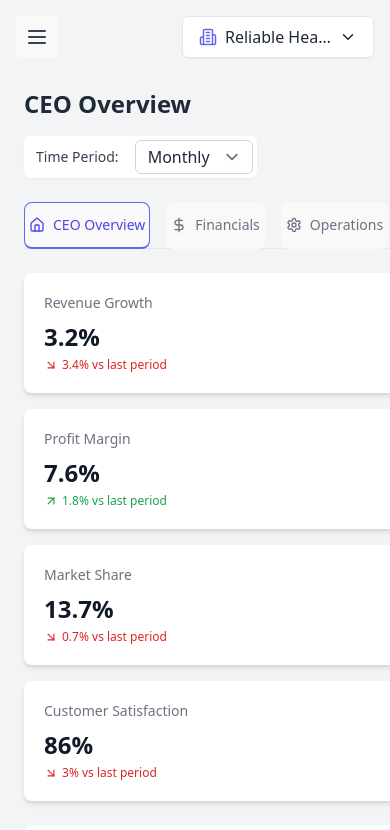
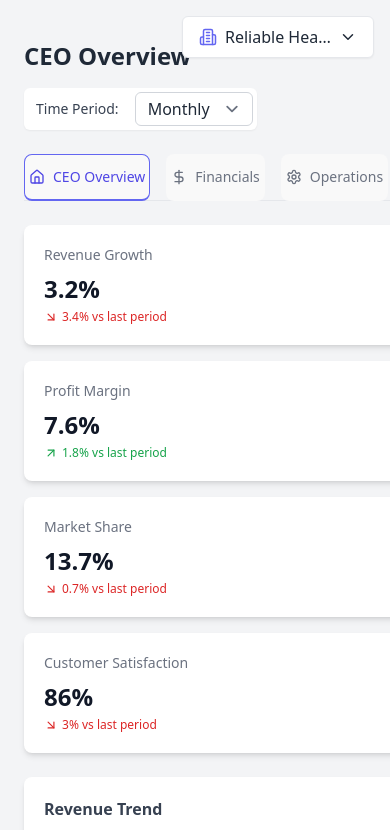
Before and after one commit to juliomeza/logistics-dashboard, a React (Vite) app: page / in a window 390 px wide. Shown: the top 830 px of the page. Built offline with nearby package versions, Linux system fonts and the light colour scheme.

Commit message:
Sidebar mejorado para cellphone

```diff
--- a/src/components/layout/DashboardLayout.tsx
+++ b/src/components/layout/DashboardLayout.tsx
@@ -24,29 +24,23 @@
   onPeriodChange,
   currentViewTitle
 }) => {
-  const [isMobileMenuOpen, setIsMobileMenuOpen] = useState(false);
+  // No more mobile menu state since we removed the hamburger menu
   const selectedSubsidiary = subsidiaries.find(s => s.id === selectedSubsidiaryId);
-
-  const toggleMobileMenu = () => {
-    setIsMobileMenuOpen(!isMobileMenuOpen);
-  };
 
   return (
     <div className="min-h-screen bg-gray-100 dark:bg-gray-900">
-      {/* Sidebar for both mobile and desktop */}
+      {/* Sidebar - desktop only now */}
       <Sidebar
         subsidiaries={subsidiaries}
         selectedSubsidiaryId={selectedSubsidiaryId}
         onSelectSubsidiary={onSelectSubsidiary}
-        isMobileMenuOpen={isMobileMenuOpen}
-        onMobileMenuToggle={toggleMobileMenu}
       />
 
       {/* Main Content - Adjusted for sidebar presence on desktop */}
       <div className="md:pl-64 flex flex-col flex-1">
         <main className="flex-1 p-6 lg:p-8 overflow-y-auto w-full max-w-[1400px] mx-auto">
-          {/* Header Section - Adjusted for mobile */}
-          <div className="flex flex-col md:flex-row justify-between items-start md:items-center mb-6 gap-4 mt-16 md:mt-0">
+          {/* Header Section - Moved up with reduced top margin */}
+          <div className="flex flex-col md:flex-row justify-between items-start md:items-center mb-6 gap-4 mt-4 md:mt-0">
             <div>
               <h2 className="text-2xl font-semibold text-gray-800 dark:text-gray-200">{currentViewTitle}</h2>
               {/* On desktop, this is shown. On mobile, it's hidden because we use the dropdown */}
--- a/src/components/layout/Sidebar.tsx
+++ b/src/components/layout/Sidebar.tsx
@@ -1,21 +1,17 @@
 import React, { useState } from 'react';
-import { Building2, Menu, X, ChevronDown, ChevronUp } from 'lucide-react';
+import { Building2, ChevronDown, ChevronUp } from 'lucide-react';
 import { Subsidiary } from '../../data/types';
 
 interface SidebarProps {
   subsidiaries: Subsidiary[];
   selectedSubsidiaryId: string;
   onSelectSubsidiary: (id: string) => void;
-  isMobileMenuOpen?: boolean;
-  onMobileMenuToggle?: () => void;
 }
 
 const Sidebar: React.FC<SidebarProps> = ({
   subsidiaries,
   selectedSubsidiaryId,
-  onSelectSubsidiary,
-  isMobileMenuOpen,
-  onMobileMenuToggle
+  onSelectSubsidiary
 }) => {
   const [isCompanyDropdownOpen, setIsCompanyDropdownOpen] = useState(false);
   const selectedSubsidiary = subsidiaries.find(sub => sub.id === selectedSubsidiaryId);
@@ -105,37 +101,7 @@
     </>
   );
 
-  // Mobile sidebar (hidden by default)
-  const mobileSidebar = (
-    <div className={`fixed inset-0 flex z-40 md:hidden transition-opacity duration-300 ${isMobileMenuOpen ? 'opacity-100' : 'opacity-0 pointer-events-none'}`}>
-      {/* Overlay */}
-      <div
-        className={`fixed inset-0 bg-gray-600 bg-opacity-75 transition-opacity ${isMobileMenuOpen ? 'opacity-100' : 'opacity-0'}`}
-        onClick={onMobileMenuToggle}
-      ></div>
-
-      {/* Sidebar */}
-      <div className={`relative flex-1 flex flex-col max-w-xs w-full bg-white dark:bg-gray-800 transform transition ease-in-out duration-300 ${isMobileMenuOpen ? 'translate-x-0' : '-translate-x-full'}`}>
-        {/* Close button */}
-        <div className="absolute top-0 right-0 -mr-12 pt-2">
-          <button
-            className="ml-1 flex items-center justify-center h-10 w-10 rounded-full focus:outline-none focus:ring-2 focus:ring-inset focus:ring-white"
-            onClick={onMobileMenuToggle}
-          >
-            <span className="sr-only">Close sidebar</span>
-            <X size={24} className="text-white" />
-          </button>
-        </div>
-
-        {/* Sidebar content */}
-        <div className="flex-1 h-0 pt-5 pb-4 overflow-y-auto">
-          <div className="px-4 space-y-2">
-            {sidebarContent}
-          </div>
-        </div>
-      </div>
-    </div>
-  );
+  // Mobile sidebar removed - we're only using the dropdown selector on mobile
 
   // Desktop sidebar
   const desktopSidebar = (
@@ -148,21 +114,7 @@
 
   return (
     <>
-      {/* Mobile Sidebar Toggle Button */}
-      <div className="md:hidden fixed top-4 left-4 z-30">
-        <button
-          onClick={onMobileMenuToggle}
-          className="p-2 rounded-md text-gray-700 dark:text-gray-300 hover:bg-gray-100 dark:hover:bg-gray-700 focus:outline-none focus:ring-2 focus:ring-inset focus:ring-indigo-500"
-        >
-          <span className="sr-only">Open sidebar</span>
-          <Menu size={24} />
-        </button>
-      </div>
-
-      {/* Mobile Sidebar */}
-      {mobileSidebar}
-
-      {/* Desktop Sidebar */}
+      {/* Desktop Sidebar only - no mobile sidebar functionality at all */}
       {desktopSidebar}
 
       {/* Mobile Company Selector Dropdown (always visible on mobile) */}
```
